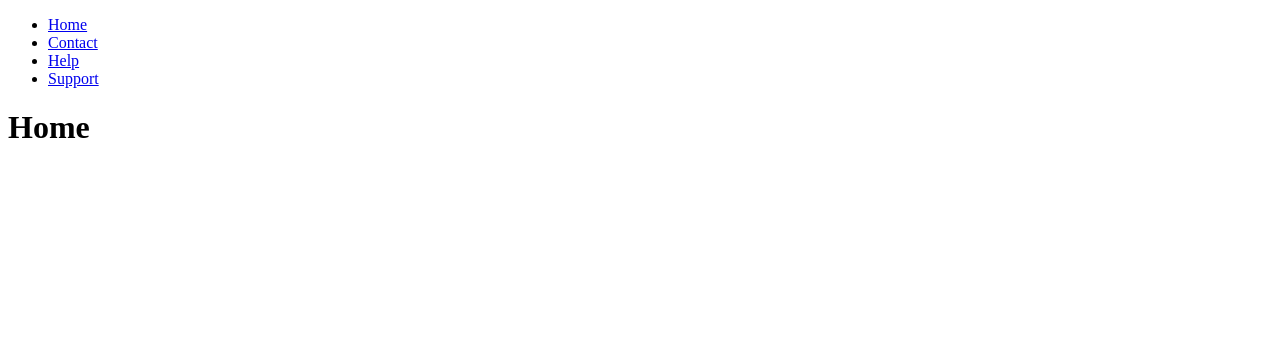
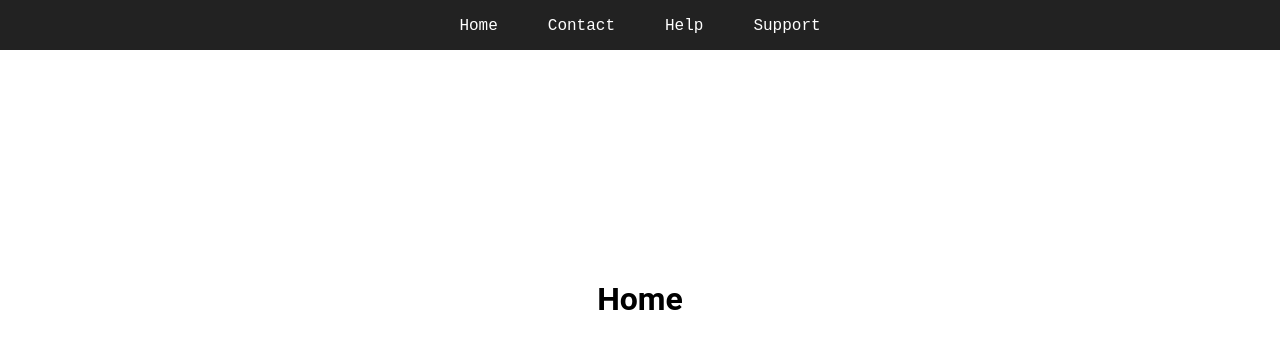
Before and after one commit to queize02/queize, a plain HTML site: page Pages/index.html in a window 1280 px wide. Drawn offline with Linux system fonts and the light colour scheme; files that its build step writes are made by us from their sources; the site is published under a folder, as on GitHub Pages, so addresses that start at the root find nothing.

Commit message:
Update index.html

```diff
--- a/Pages/index.html
+++ b/Pages/index.html
@@ -6,7 +6,7 @@
 <link rel="icon" type="image/svg+xml" href="/Images/house-solid-full.svg">
     <link rel="preconnect" href="https://fonts.googleapis.com">
 <link rel="preconnect" href="https://fonts.gstatic.com" crossorigin>
-    <link rel="stylesheet" href="/Style/Home.css">
+    <link rel="stylesheet" href="Style/Home.css">
     <title>Home</title>
 </head>
 <body>
```
